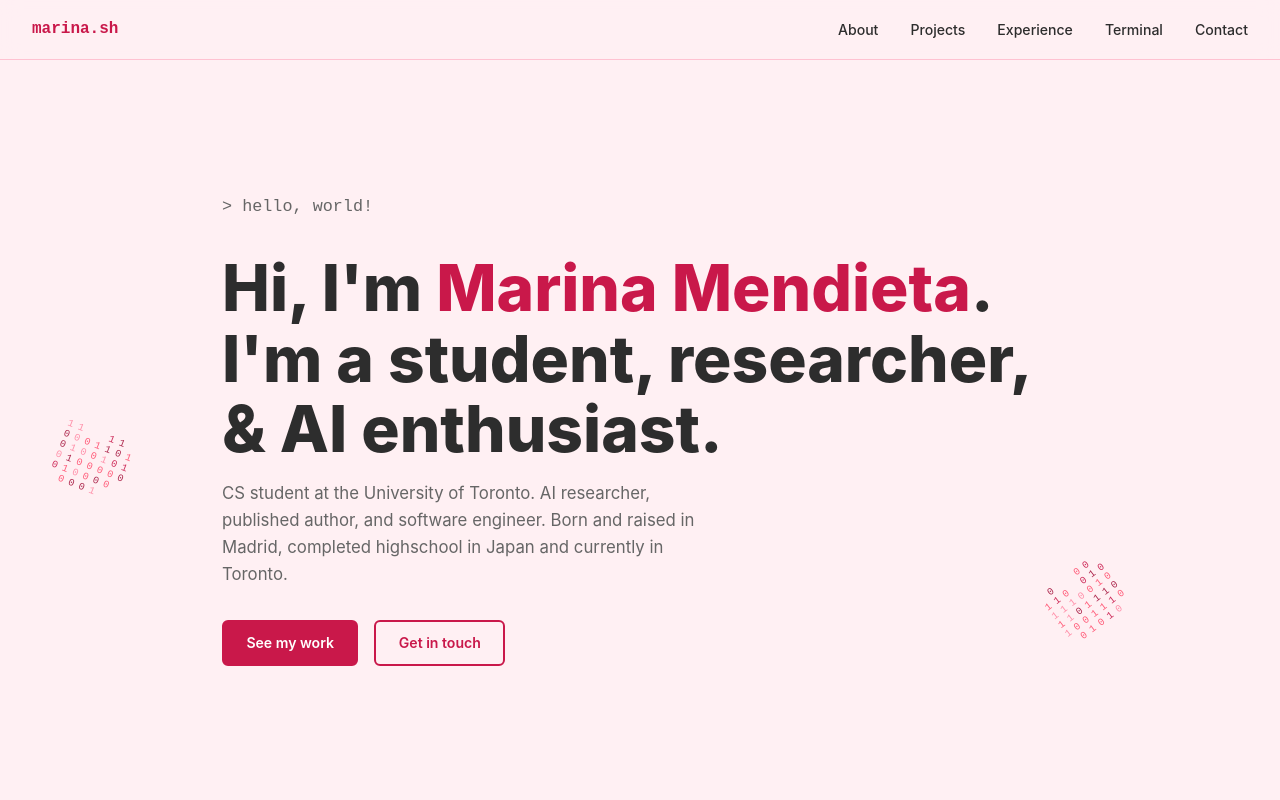
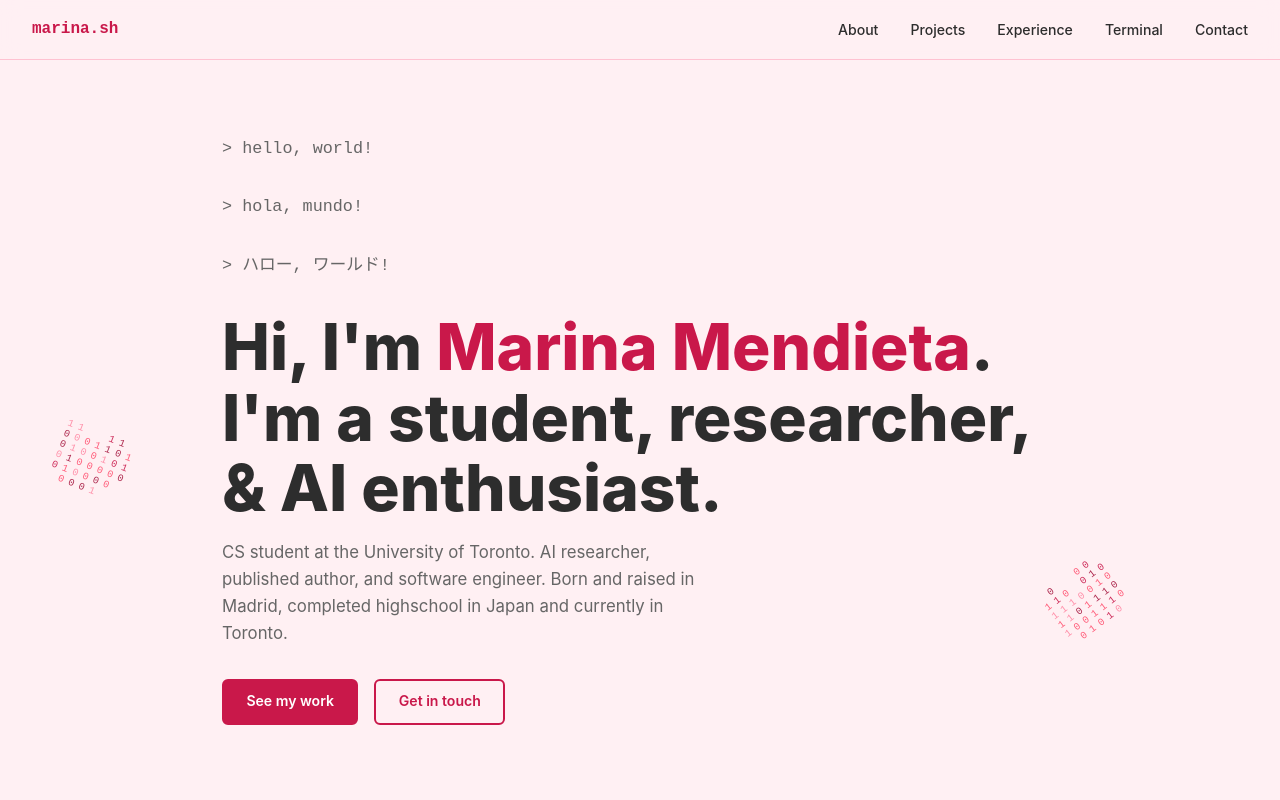
Before and after one commit to marinamen/marinamendieta, a React (Vite) app: page / in a window 1280 px wide. Shown: the top 800 px of the page. Built offline with nearby package versions, Linux system fonts and the light colour scheme.

Commit message:
Update App.jsx

```diff
--- a/src/App.jsx
+++ b/src/App.jsx
@@ -22,6 +22,10 @@ function Hero() {
   return (
     <section className="hero">
       <p className="hero-tag">{'> hello, world!'}</p>
+      <p className="hero-tag">{'> hola, mundo!'}</p>
+      <p className="hero-tag">{'> ハロー, ワールド!'}</p>
+
+
       <h1>
         Hi, I'm <span>Marina Mendieta</span>.<br />
         I'm a student, researcher, & AI enthusiast.
```
